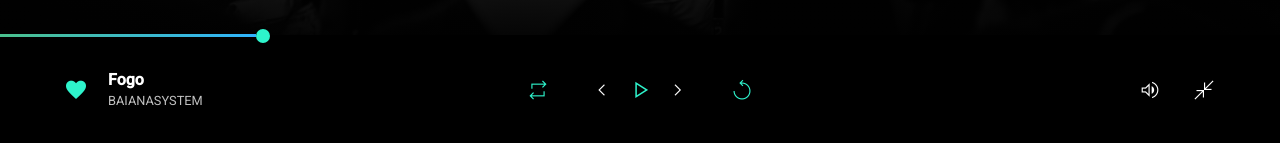
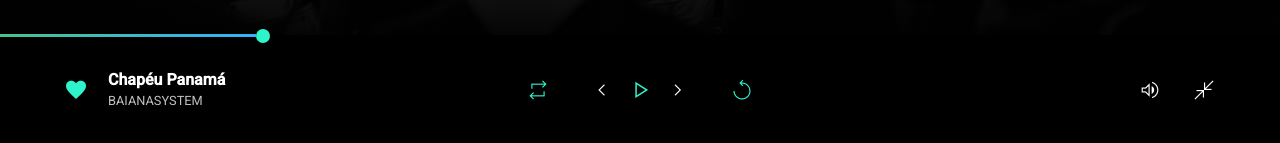
Before and after one commit to NataliaFrancisca/music-player-ui, an Angular app: page / in a window 1280 px wide. Shown: the part 653-796 px from the top of the page. Built offline with nearby package versions, Linux system fonts and the light colour scheme.

Commit message:
feat: change song

```diff
--- a/src/app/components/nav-content/nav-content.component.html
+++ b/src/app/components/nav-content/nav-content.component.html
@@ -9,7 +9,7 @@
             </button>
 
             <span>
-                <p id="title-song">Fogo</p>
+                <p id="title-song">Chapéu Panamá</p>
                 <p id="author-song">BaianaSystem</p>
             </span>
         </div>
```
